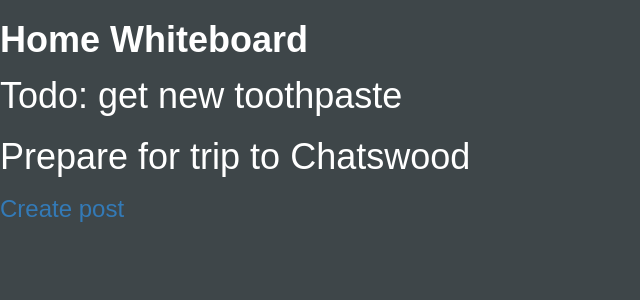
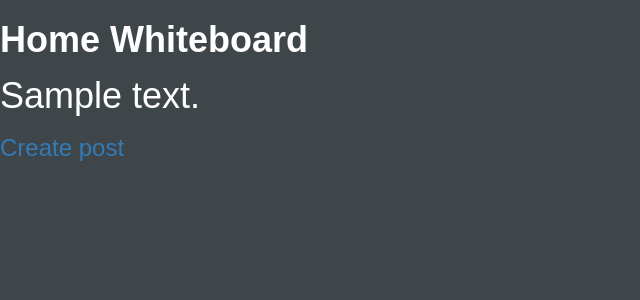
Before and after one commit to 5hwb/BigTextNotes, a Django app: page / in a window 1280 px wide. Shown: the top 300 px of the page, without its empty margins (0-640 px from the left). Run offline with Django 3.2, Linux system fonts and the light colour scheme; tables that the repository leaves empty hold one stand-in row (values such as "Sample post"); some libraries are stand-ins or nearby versions.

Commit message:
Homepage now shows posts

```diff
--- a/Board/templates/home.html
+++ b/Board/templates/home.html
@@ -2,8 +2,9 @@
 {% block content %}
 <div>
     <h1>Home Whiteboard</h1>
-    <div class="big-note"><p>Todo: get new toothpaste</p></div>
-    <div class="big-note"><p>Prepare for trip to Chatswood</p></div>
+    {% for post_list_item in post_list %}
+    <div class="big-note"><p>{{ post_list_item.text }}</p></div>
+    {% endfor %}
     <a href="{% url 'addPost' %}"><p style="font-size: 24px">Create post</p></a>
 </div>
 
--- a/Board/views.py
+++ b/Board/views.py
@@ -5,12 +5,10 @@ from .models import Post
 
 # Create your views here.
 def mainPage(request):
-    #to_message_list = Message.objects.filter(to_user=username).all()
-    #post = Post.objects.get(pk=postId)
+    post_list = Post.objects.all()
     context = {
         'title': "Home Whiteboard by 5hwb",
-    #    'to_message_list': to_message_list,
-    #    'username': username,
+        'post_list': post_list,
     }
     return render(request, 'home.html', context)
 
```
